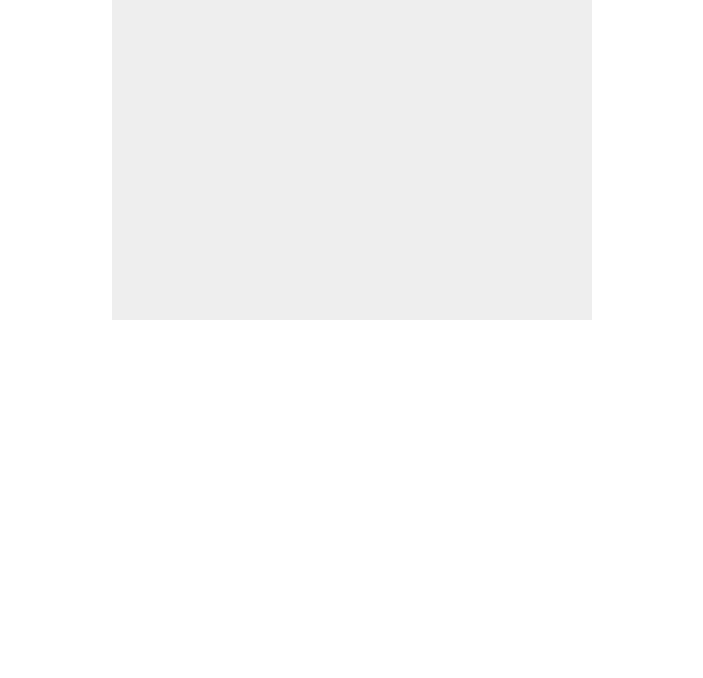
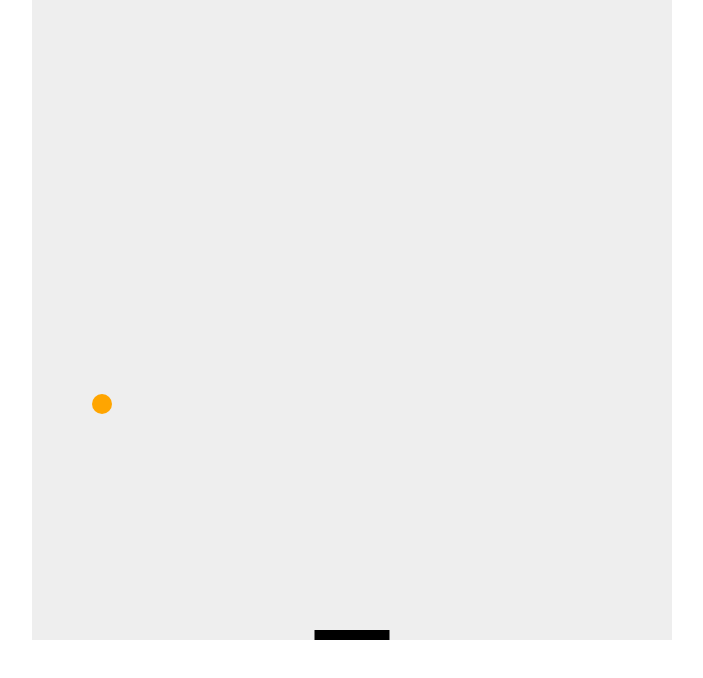
Before and after one commit to samyayoub/Brick-Game, a plain HTML site: page index.html in a window 1280 px wide. Shown: the whole page, without its empty margins (288-991 px from the left). Drawn offline with Linux system fonts and the light colour scheme.

Commit message:
Adding a paddle and the moving functionality

```diff
--- a/game.js
+++ b/game.js
@@ -5,11 +5,25 @@ var x = canvas.width / 2;
 var y = canvas.height - 30;
 var dx = 2;
 var dy = -2;
+var ballRadius = 10;
+var paddleHeight = 10;
+var paddleWidth = 75;
+var paddleX = (canvas.width - paddleWidth) / 2;
+var rightPressed = false;
+var leftPressed = false;
 
 function drawBall() {
     ctx.beginPath();
-    ctx.arc(x, y, 10, 0, Math.PI * 2);
+    ctx.arc(x, y, ballRadius, 0, Math.PI * 2);
     ctx.fillStyle = "orange";
+    ctx.fill();
+    ctx.closePath();
+}
+
+function drawPaddle() {
+    ctx.beginPath();
+    ctx.rect(paddleX, canvas.height - paddleHeight, paddleWidth, paddleHeight);
+    ctx.fillStyle = "black";
     ctx.fill();
     ctx.closePath();
 }
@@ -17,8 +31,50 @@ function drawBall() {
 function draw() {
     ctx.clearRect(0, 0, canvas.width, canvas.height);
     drawBall();
+    if ((x + ballRadius) > canvas.width || (x - ballRadius) < 0) {
+        dx = -dx
+    }
+
+    if ((y + ballRadius) > canvas.height || (y - ballRadius) < 0) {
+        dy = -dy;
+    }
+
     x += dx;
     y += dy;
+    drawPaddle();
+    if (rightPressed) {
+        paddleX += 5;
+        if (paddleX + paddleWidth > canvas.width) {
+            paddleX = canvas.width - paddleWidth;
+        }
+    }
+    else if (leftPressed) {
+        paddleX -= 5;
+        if (paddleX < 0) {
+            paddleX = 0;
+        }
+    }
 }
 
+function keyDownHandler(e) {
+    if (e.key == "Right" || e.key == "ArrowRight") {
+        rightPressed = true;
+    }
+    else if (e.key == "Left" || e.key == "ArrowLeft") {
+        leftPressed = true;
+    }
+}
+
+function keyUpHandler(e) {
+    if (e.key == "Right" || e.key == "ArrowRight") {
+        rightPressed = false;
+    }
+    else if (e.key == "Left" || e.key == "ArrowLeft") {
+        leftPressed = false;
+    }
+}
+
+document.addEventListener("keydown", keyDownHandler, false);
+document.addEventListener("keyup", keyUpHandler, false);
+
 setInterval(draw, 10);
--- a/index.html
+++ b/index.html
@@ -8,7 +8,7 @@
 </head>
 
 <body>
-  <canvas id="myCanvas" width="480" height="320"></canvas>
+  <canvas id="myCanvas" width="640" height="640"></canvas>
 
   <script src="game.js"></script>
 </body>
```
